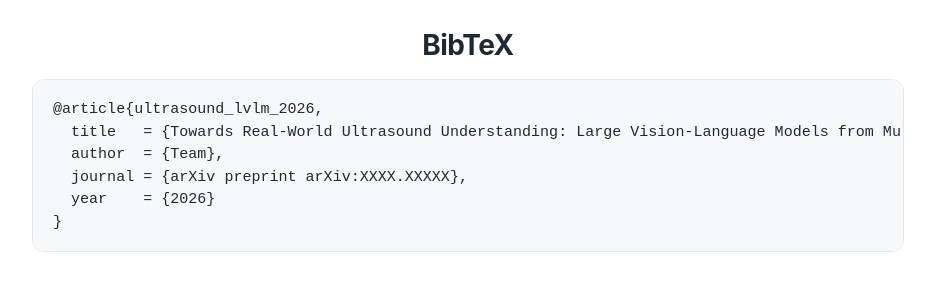
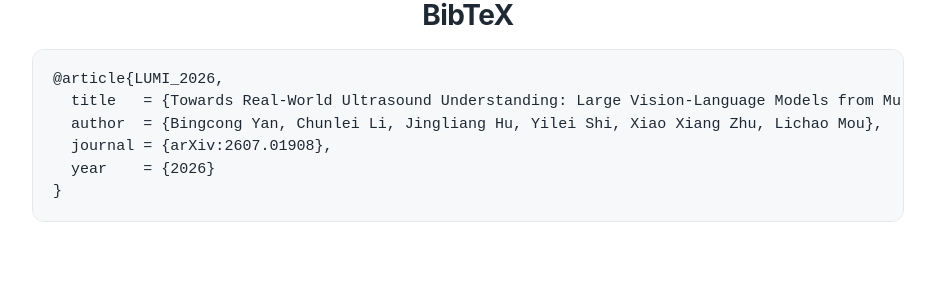
Before and after one commit to MedAI-T/LUMI, a plain HTML site: page index.html in a window 1280 px wide. Shown: the part 1638-1928 px from the top of the page, without its empty margins (172-1107 px from the left). Drawn offline with Linux system fonts and the light colour scheme; some icons are missing.

Commit message:
Update arXiv link and BibTeX entry in index.html

```diff
--- a/index.html
+++ b/index.html
@@ -36,11 +36,9 @@
         <sup>2</sup>Technical University of Munich
       </p>
 
-      <p class="date">July 2, 2026</p>
-
       <nav class="links" aria-label="Project links">
         <!-- TODO: Replace this placeholder with the real arXiv URL, e.g. https://arxiv.org/abs/xxxx.xxxxx -->
-        <a class="button arxiv-button" href="https://arxiv.org/abs/XXXX.XXXXX" target="_blank" rel="noopener">
+        <a class="button arxiv-button" href="https://arxiv.org/pdf/2607.01908" target="_blank" rel="noopener">
           <i class="ai ai-arxiv" aria-hidden="true"></i>
           <span>arXiv</span>
         </a>
@@ -66,10 +64,10 @@
 
     <section class="section" id="bibtex">
       <h2>BibTeX</h2>
-      <pre class="bibtex"><code>@article{ultrasound_lvlm_2026,
+      <pre class="bibtex"><code>@article{LUMI_2026,
   title   = {Towards Real-World Ultrasound Understanding: Large Vision-Language Models from Multi-Image Examinations with Long-Form Reports},
-  author  = {Team},
-  journal = {arXiv preprint arXiv:XXXX.XXXXX},
+  author  = {Bingcong Yan, Chunlei Li, Jingliang Hu, Yilei Shi, Xiao Xiang Zhu, Lichao Mou},
+  journal = {arXiv:2607.01908},
   year    = {2026}
 }</code></pre>
       <!-- <p class="note">Replace the arXiv identifier and author field after the paper is online.</p> -->
```
